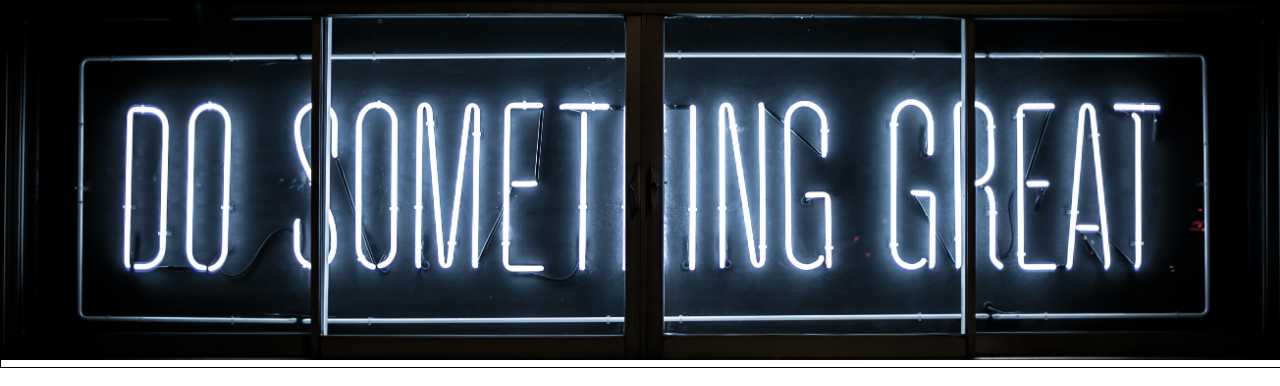
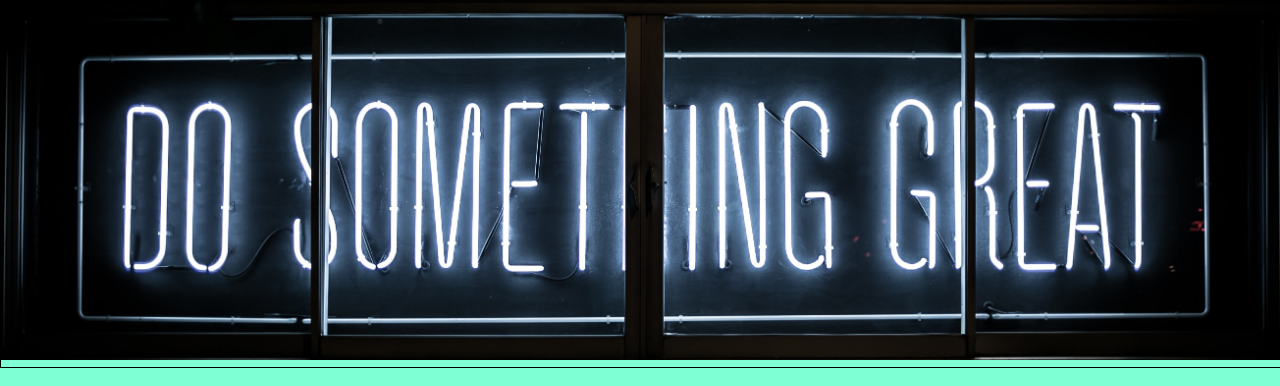
Before and after one commit to krishnaraddi/dotcorps-responsive, a plain HTML site: page src/index.html in a window 1280 px wide. Shown: the part 56-442 px from the top of the page. Drawn offline with Linux system fonts and the light colour scheme.

Commit message:
media query applied

```diff
--- a/src/styles.css
+++ b/src/styles.css
@@ -10,6 +10,13 @@ body{
     font-size: 1rem;
     color: #494545;
     }
+
+@media screen and (min-width:768px){
+    body{
+        background-color: aquamarine;
+    }
+}
+
 h1,h2,h3,h4,h5,h6{
     font-family:  'Inter', sans-serif;
     font-weight: 600;
```
